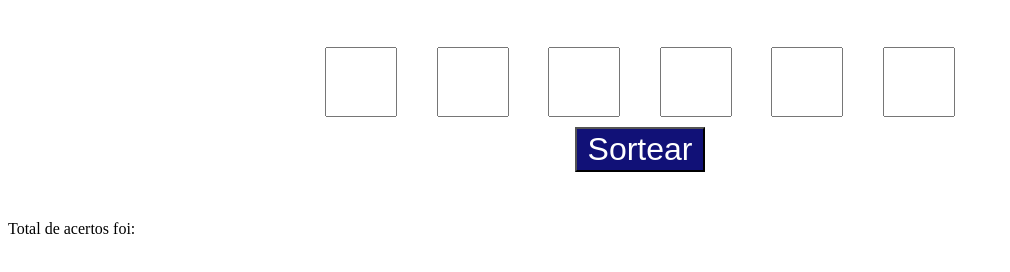
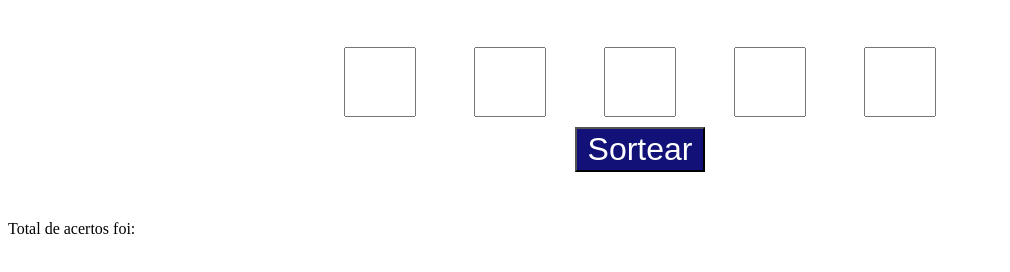
Before and after one commit to bcezs/Loteca-Vesp, a plain HTML site: page index.html in a window 1280 px wide. Shown: the part 196-468 px from the top of the page, without its empty margins (0-1010 px from the left). Drawn offline with Linux system fonts and the light colour scheme.

Commit message:
Update index.html
index

```diff
--- a/index.html
+++ b/index.html
@@ -4,38 +4,34 @@
     <meta charset="UTF-8">
     <meta http-equiv="X-UA-Compatible" content="IE=edge">
     <meta name="viewport" content="width=device-width, initial-scale=1.0">
-    <title>Loteca - Simulador de Loteria</title>
+    <title>loterikamy-Simulador de Loteria</title>
     <link rel="stylesheet" href="styles.css">
 </head>
 <body>
 <header>
 <h1>Loteca</h1>
-        <h3>Simulador de Loteria</h3>
+<h3>Simulador de Loteria </h3>
 </header>
+<div class="numeros ">
+    <input type="number" id="num1" onchange="getNum(value,1)">
+    <input type="number" id="num2"onchange="getNum(value,3)">
+    <input type="number" id="num3"onchange="getNum(value,4)">
+    <input type="number" id="num4"onchange="getNum(value,5)">
+    <input type="number" id="num5"onchange="getNum(value,6)">
 
-    <div class="numeros">
-        <input type="number" id="num1">
-        <input type="number" id="num2">
-        <input type="number" id="num3">
-        <input type="number" id="num4">
-        <input type="number" id="num5">
-        <input type="number" id="num6">
+
 
 </div>
-    <div>
 
 <div class="sorteio">
-            <button class="btnsort" >Sortear</button>
+  <button class="btnsort" onclick ="sorteioNum()">Sortear</button>
   <p id="numsort"></p>
 </div>
 
-        <div>
 <div class="vericacao">
-                <p>Total de acertos foi: <span id="total"></span></p>
-            </div>
+<p>Total de acertos foi:<span id="total "></span> </p>
 </div>
 
-
-
+<script src ="funcoes.js"></script>
 </body>
 </html>
```
Lines whose indentation alone changed are shown as unchanged.
